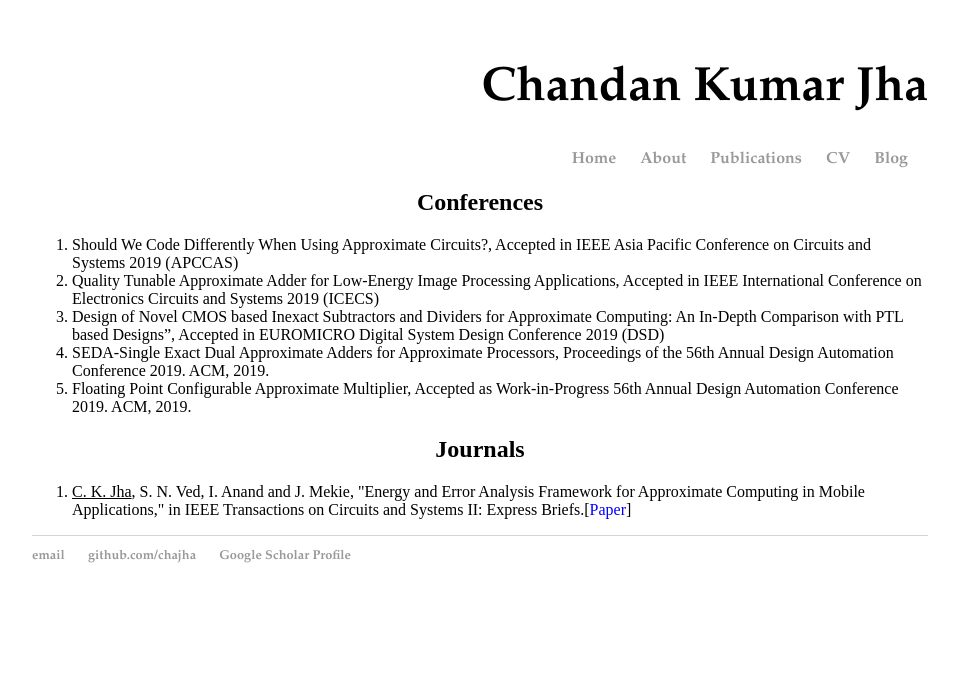
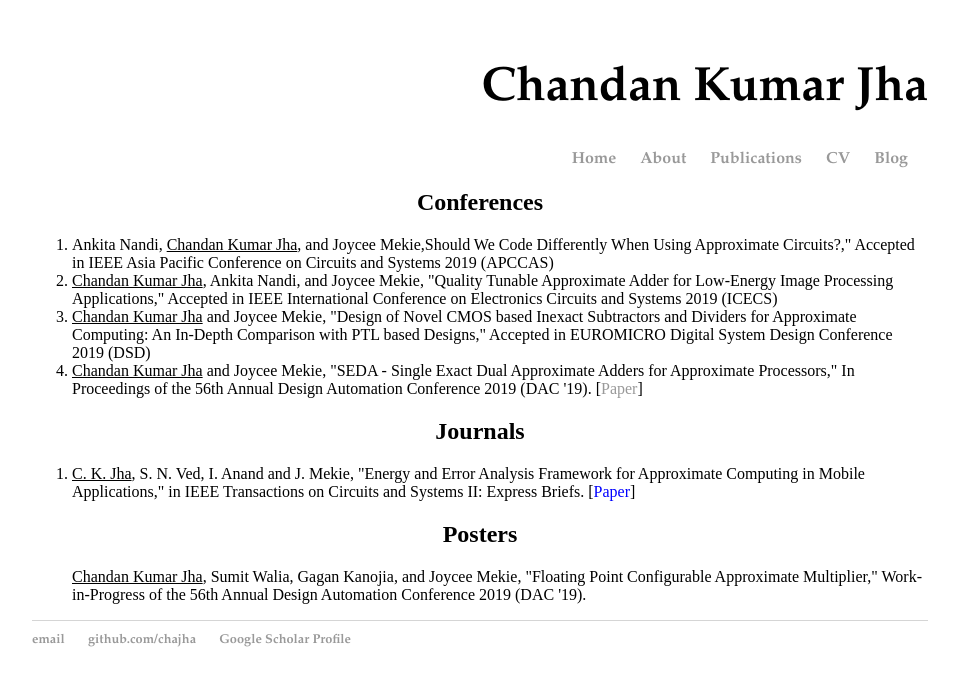
Before and after one commit to chajha/chajha.github.io, a Jekyll site: the page built from pages/publications.html, in a window 1280 px wide. Shown: the top 686 px of the page, without its empty margins (160-1118 px from the left). Built offline with Jekyll 4.4.1, drawn with Linux system fonts in a browser that asks for light colours.

Commit message:
Update publications.html

```diff
--- a/pages/publications.html
+++ b/pages/publications.html
@@ -6,15 +6,20 @@ title: Publications
 <h2 align="center"> Conferences </h2>
 
 <ol>
-  <li> Should We Code Differently When Using Approximate Circuits?, Accepted in IEEE Asia Pacific Conference on Circuits and Systems 2019 (APCCAS)
-  <li> Quality Tunable Approximate Adder for Low-Energy Image Processing Applications, Accepted in IEEE International Conference on Electronics Circuits and Systems 2019 (ICECS) </li>
-  <li> Design of Novel CMOS based Inexact Subtractors and Dividers for Approximate Computing: An In-Depth Comparison with PTL based Designs”, Accepted in EUROMICRO Digital System Design Conference 2019 (DSD) </li>
-  <li> SEDA-Single Exact Dual Approximate Adders for Approximate Processors, Proceedings of the 56th Annual Design Automation Conference 2019. ACM, 2019. </li>
-  <li> Floating Point Configurable Approximate Multiplier, Accepted as Work-in-Progress 56th Annual Design Automation Conference 2019. ACM, 2019. </li>
+  <li> Ankita Nandi, <u>Chandan Kumar Jha</u>, and Joycee Mekie,Should We Code Differently When Using Approximate Circuits?," Accepted in IEEE Asia Pacific Conference on Circuits and Systems 2019 (APCCAS)
+  <li> <u>Chandan Kumar Jha</u>, Ankita Nandi, and Joycee Mekie, "Quality Tunable Approximate Adder for Low-Energy Image Processing Applications," Accepted in IEEE International Conference on Electronics Circuits and Systems 2019 (ICECS) </li>
+  <li> <u>Chandan Kumar Jha</u> and Joycee Mekie, "Design of Novel CMOS based Inexact Subtractors and Dividers for Approximate Computing: An In-Depth Comparison with PTL based Designs," Accepted in EUROMICRO Digital System Design Conference 2019 (DSD) </li>
+  <li> <u>Chandan Kumar Jha</u> and Joycee Mekie, "SEDA - Single Exact Dual Approximate Adders for Approximate Processors," In Proceedings of the 56th Annual Design Automation Conference 2019 (DAC '19). [<a href="https://dl.acm.org/citation.cfm?doid=3316781.3322475><font color="blue">Paper</font></a>] </li>
 </ol>
 
 <h2 align="center"> Journals </h2>
 
 <ol>
-  <li> <u>C. K. Jha</u>, S. N. Ved, I. Anand and J. Mekie, "Energy and Error Analysis Framework for Approximate Computing in Mobile Applications," in IEEE Transactions on Circuits and Systems II: Express Briefs.[<a href="https://ieeexplore.ieee.org/stamp/stamp.jsp?tp=&arnumber=8685148&isnumber=4358609"><font color="blue">Paper</font></a>] </li>
+  <li> <u>C. K. Jha</u>, S. N. Ved, I. Anand and J. Mekie, "Energy and Error Analysis Framework for Approximate Computing in Mobile Applications," in IEEE Transactions on Circuits and Systems II: Express Briefs. [<a href="https://ieeexplore.ieee.org/stamp/stamp.jsp?tp=&arnumber=8685148&isnumber=4358609"><font color="blue">Paper</font></a>] </li>
 </ol>
+
+<h2 align="center"> Posters </h2>
+
+<ol>
+  <u>Chandan Kumar Jha</u>, Sumit Walia, Gagan Kanojia, and Joycee Mekie, "Floating Point Configurable Approximate Multiplier," Work-in-Progress of the 56th Annual Design Automation Conference 2019 (DAC '19). </li>
+<ol>
```
